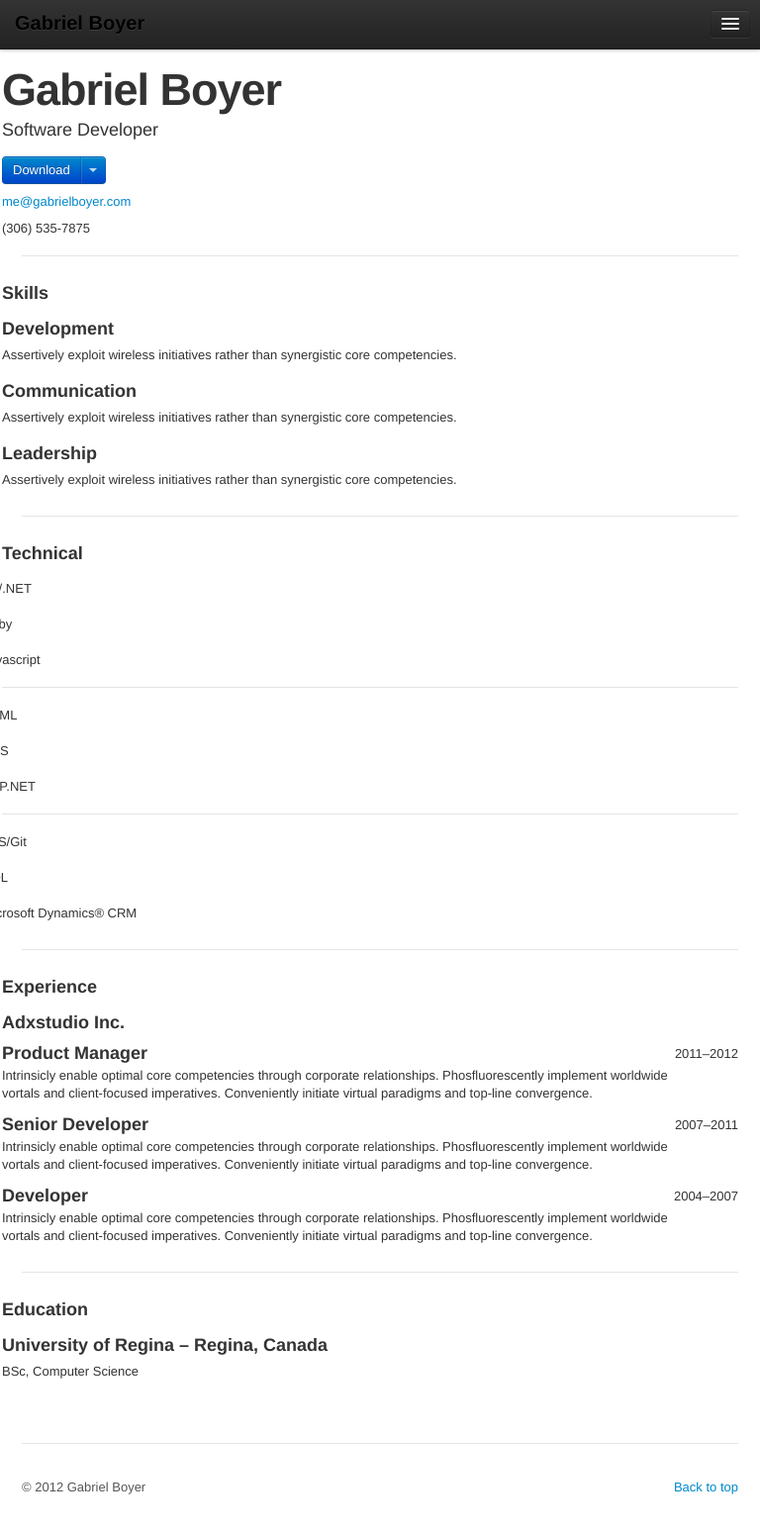
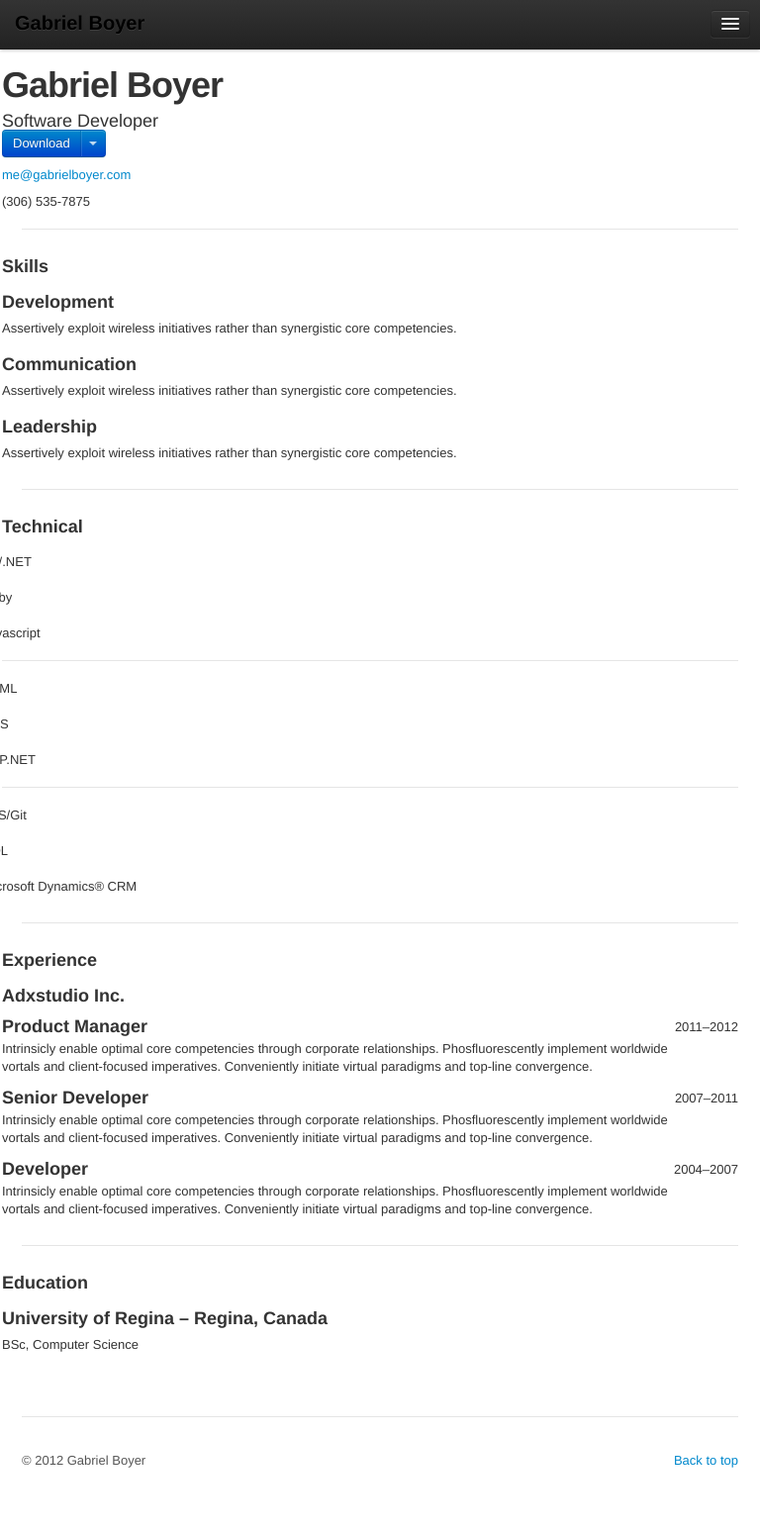
Before and after one commit to gabe/gabe.github.com, a Jekyll site: the page built from resume.html, in a window 768 px wide. Shown: the whole page at 99% size. Built offline with Jekyll 4.4.1, drawn with Linux system fonts in a browser that asks for light colours; nearby versions of some CDN libraries; after the commit the page ends 1521 px from its top, so only the background shows below that.

Commit message:
Adjust responsive styles for download, contact section.

```diff
--- a/css/style.css
+++ b/css/style.css
@@ -141,6 +141,10 @@ footer p {
   .hero h1 {
     font-size: 72px;
   }
+
+  .resume .download {
+    margin-top: 0;
+  }
 }
 
 @media (max-width: 980px) {
@@ -152,7 +156,7 @@ footer p {
   }
 
   .resume h1 {
-    font-size: 45px;
+    font-size: 36px;
   }
 
   .resume h2 {
```
